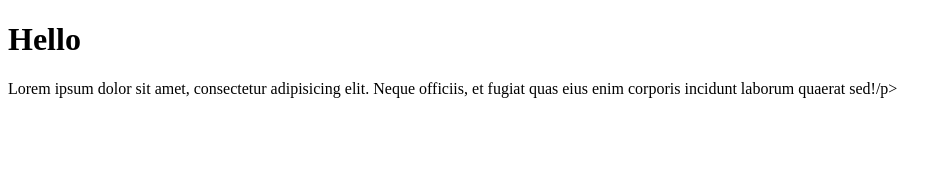
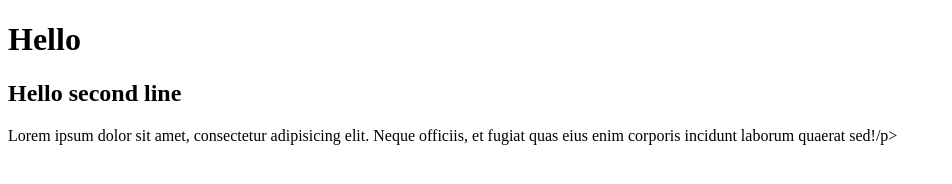
Before and after one commit to JahidRana/learn-github, a plain HTML site: page index.html in a window 1280 px wide. Shown: the whole page, without its empty margins (0-952 px from the left). Drawn offline with Linux system fonts and the light colour scheme.

Commit message:
my third commit from github UI

```diff
--- a/index.html
+++ b/index.html
@@ -7,6 +7,8 @@
 </head>
 <body>
     <h1>Hello</h1>
+    <h2>Hello second line</h2>
     <p>Lorem ipsum dolor sit amet, consectetur adipisicing elit. Neque officiis, et fugiat quas eius enim corporis incidunt laborum quaerat sed!/p>
+
 </body>
 </html>
```
